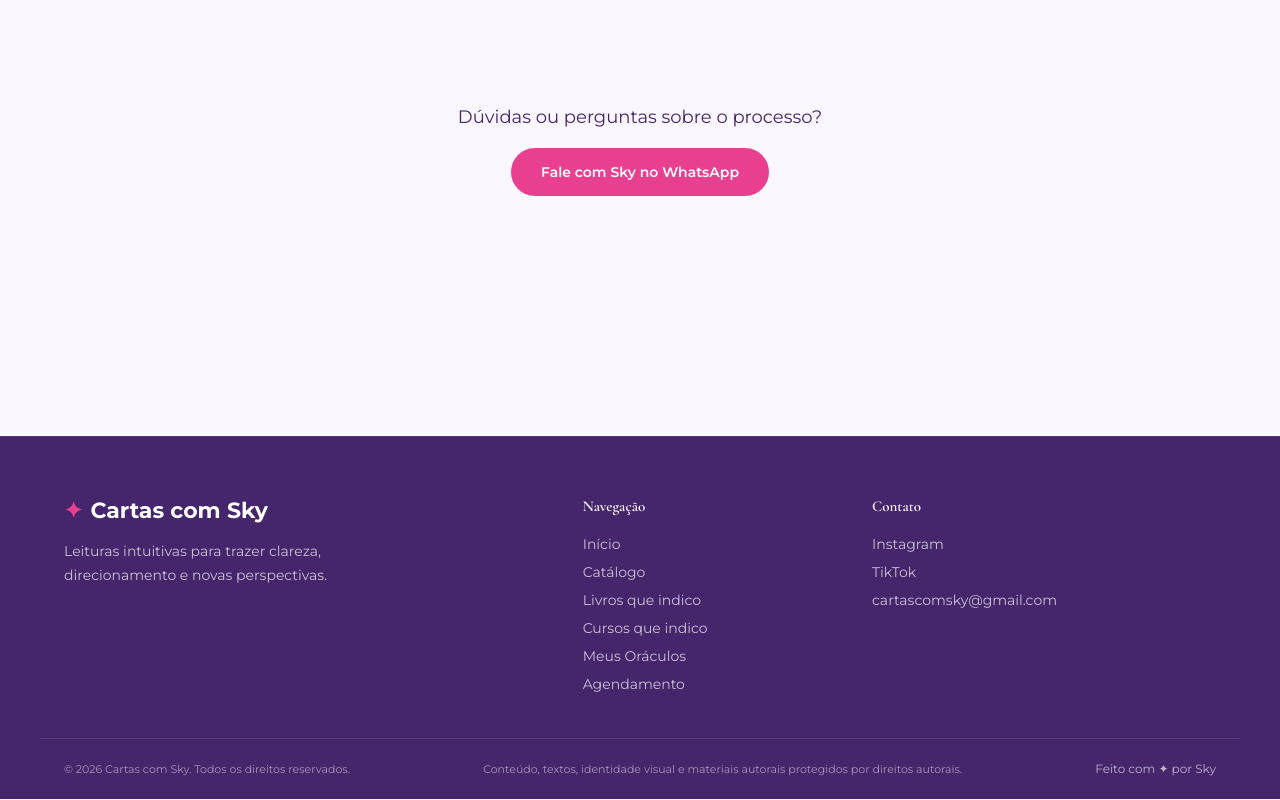
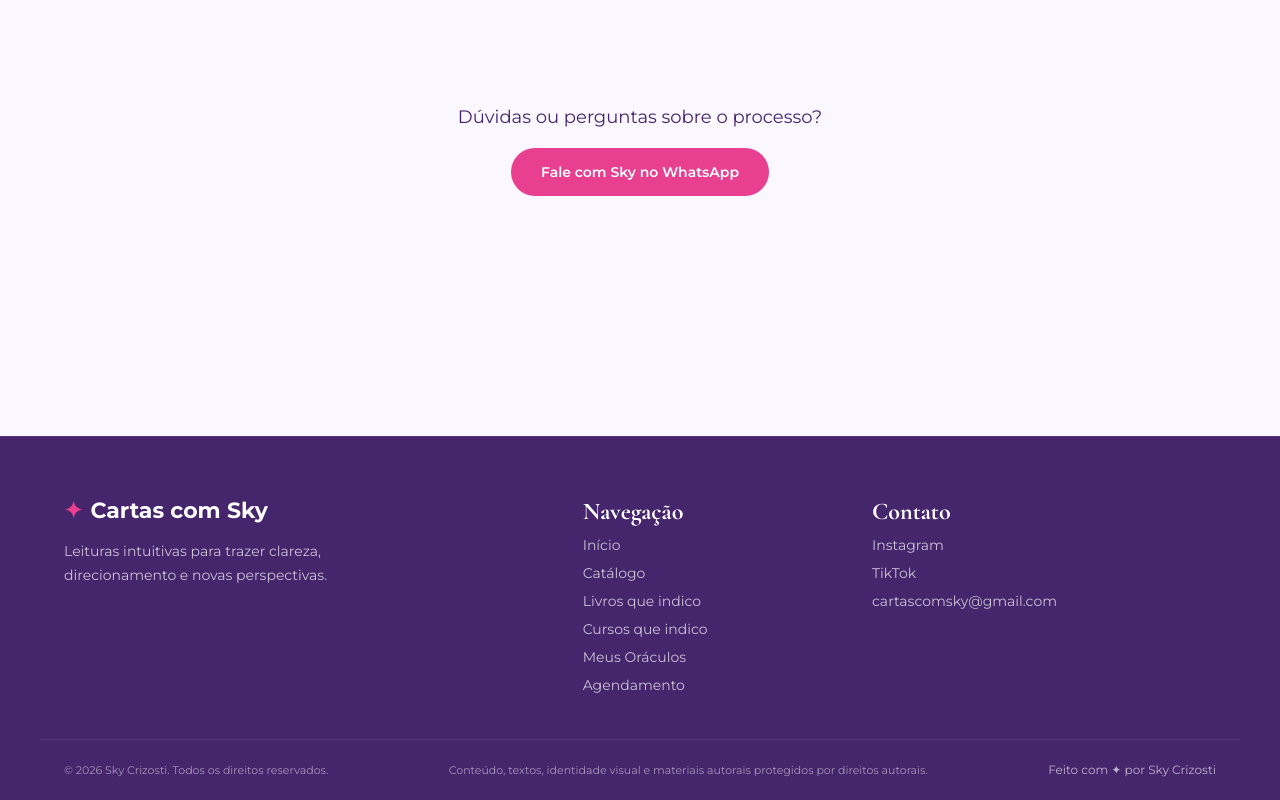
Before and after one commit to SkYantS28/site_cartascomsky_, a React (Vite) app: page /#/agendamento in a window 1280 px wide. Shown: the part 1528-2328 px from the top of the page. Built offline with nearby package versions, Linux system fonts and the light colour scheme.

Commit message:
consertando meu nome e tamanho

```diff
--- a/src/components/Footer.jsx
+++ b/src/components/Footer.jsx
@@ -24,7 +24,7 @@ export default function Footer() {
 
         <div className="footer-column">
 
-          <h3>Navegação</h3>
+          <h2>Navegação</h2>
 
           <Link to="/">Início</Link>
           <Link to="/catalogo">Catálogo</Link>
@@ -38,7 +38,7 @@ export default function Footer() {
 
         <div className="footer-column">
 
-          <h3>Contato</h3>
+          <h2>Contato</h2>
 
           <a
             href="https://www.instagram.com/cartascomsky_/"
@@ -68,7 +68,7 @@ export default function Footer() {
       <div className="footer-bottom">
 
         <p>
-          © {currentYear} Cartas com Sky. Todos os direitos reservados.
+          © {currentYear} Sky Crizosti. Todos os direitos reservados.
         </p>
 
         <p>
@@ -77,7 +77,7 @@ export default function Footer() {
         </p>
 
         <span>
-          Feito com ✦ por Sky
+          Feito com ✦ por Sky Crizosti
         </span>
 
       </div>
```
